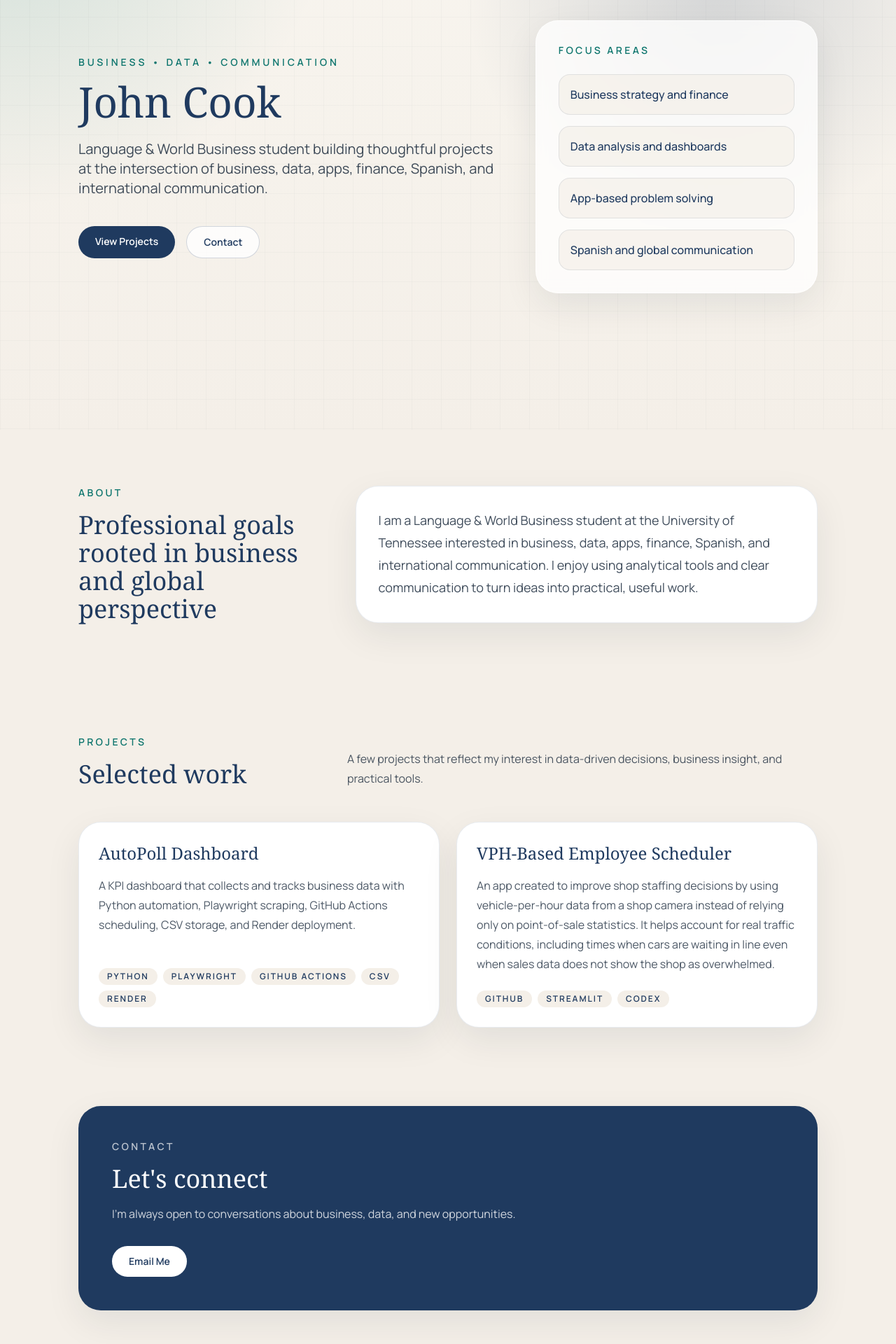
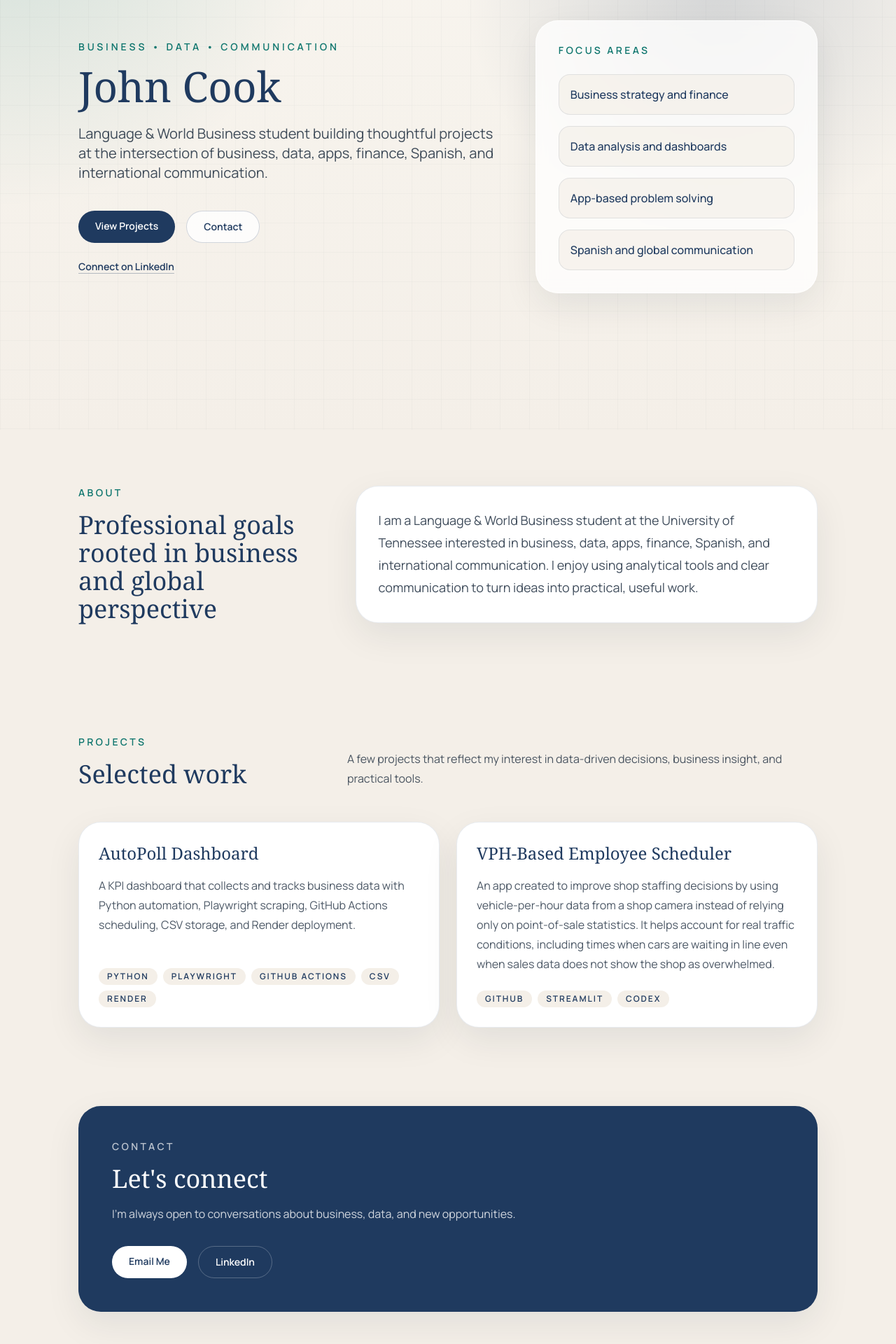
Before and after one commit to jcook115/john-cook-portfolio, a Next.js app: page / in a window 1280 px wide. Shown: the part 186-2106 px from the top of the page at 70% size. Built offline with nearby package versions, Linux system fonts and the light colour scheme.

Commit message:
linked in

```diff
--- a/app/page.tsx
+++ b/app/page.tsx
@@ -72,6 +72,14 @@ export default function Home() {
                     Contact
                   </a>
                 </div>
+                <a
+                  href="https://www.linkedin.com/in/john-cook-4aab50310"
+                  target="_blank"
+                  rel="noreferrer"
+                  className="mt-6 inline-flex text-sm font-semibold text-slateblue underline decoration-slateblue/30 underline-offset-4 transition hover:text-accent"
+                >
+                  Connect on LinkedIn
+                </a>
               </div>
 
               <div className="rounded-[2rem] border border-white/70 bg-white/75 p-8 shadow-card backdrop-blur">
@@ -184,12 +192,22 @@ export default function Home() {
             I&apos;m always open to conversations about business, data, and new
             opportunities.
           </p>
-          <a
-            href="mailto:johncook1220@icloud.com"
-            className="mt-8 inline-flex rounded-full bg-white px-6 py-3 text-sm font-semibold text-slateblue transition hover:bg-sand"
-          >
-            Email Me
-          </a>
+          <div className="mt-8 flex flex-wrap gap-4">
+            <a
+              href="mailto:johncook1220@icloud.com"
+              className="inline-flex rounded-full bg-white px-6 py-3 text-sm font-semibold text-slateblue transition hover:bg-sand"
+            >
+              Email Me
+            </a>
+            <a
+              href="https://www.linkedin.com/in/john-cook-4aab50310"
+              target="_blank"
+              rel="noreferrer"
+              className="inline-flex rounded-full border border-white/25 px-6 py-3 text-sm font-semibold text-white transition hover:bg-white/10"
+            >
+              LinkedIn
+            </a>
+          </div>
         </div>
       </section>
     </main>
```
